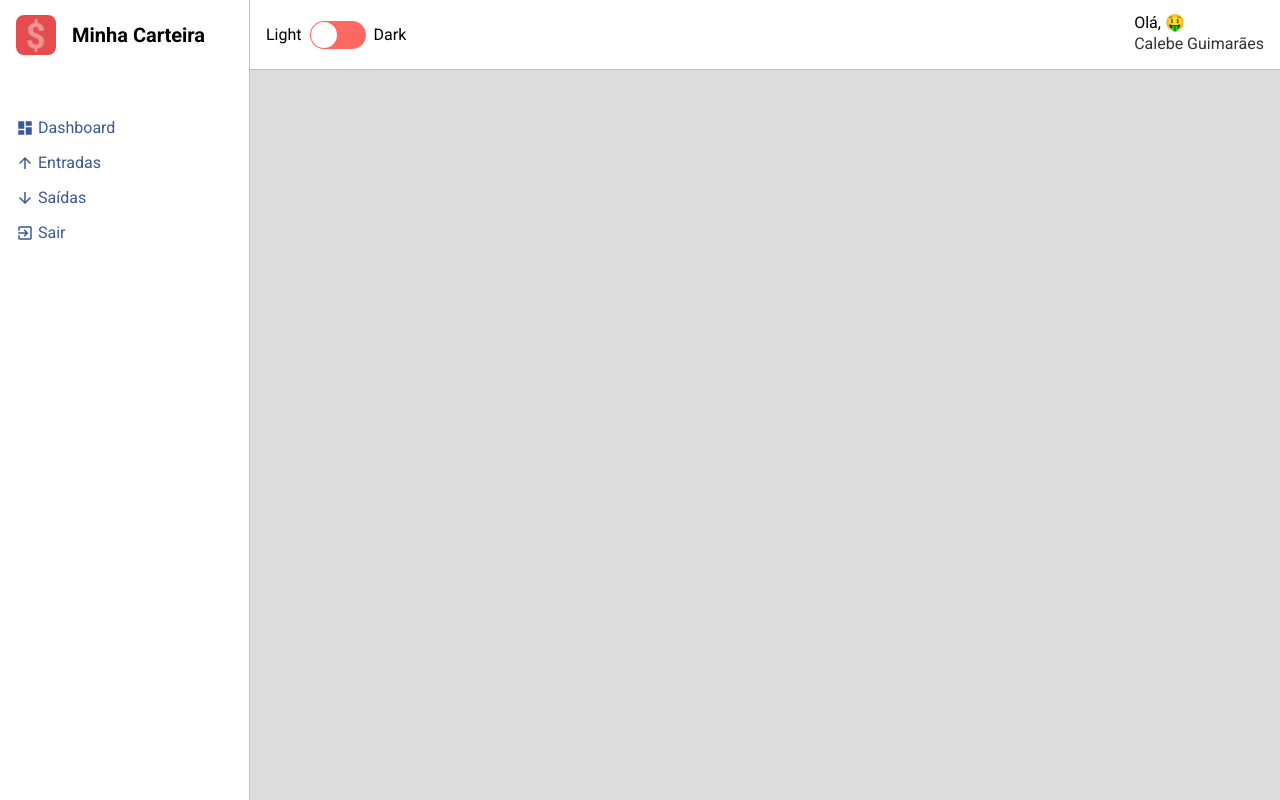
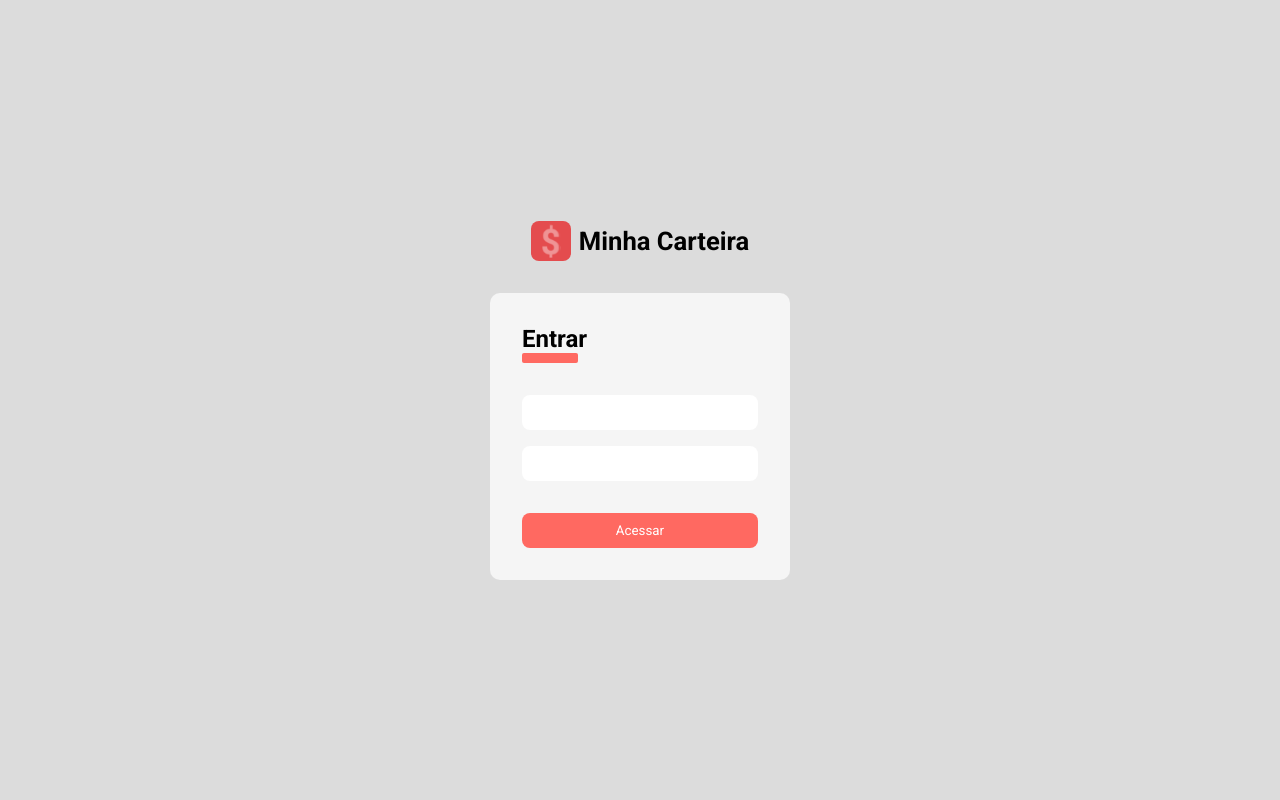
Before and after one commit to calebesg/my-wallet, a React (Create React App) app: page / in a window 1280 px wide. Built offline with nearby package versions, Linux system fonts and the light colour scheme.

Commit message:
created login page

```diff
--- /dev/null
+++ b/src/components/Button/index.tsx
@@ -0,0 +1,10 @@
+import { ButtonHTMLAttributes } from 'react'
+import { Container } from './styles'
+
+interface IButtonProps extends ButtonHTMLAttributes<HTMLButtonElement> {}
+
+const Button: React.FC<IButtonProps> = ({ children, ...attrs }) => {
+  return <Container {...attrs}>{children}</Container>
+}
+
+export default Button
--- /dev/null
+++ b/src/components/Button/styles.ts
@@ -0,0 +1,14 @@
+import styled from 'styled-components'
+
+export const Container = styled.button`
+  background-color: ${props => props.theme.colors.warning};
+  border-radius: 0.5rem;
+  color: white;
+  width: 100%;
+  padding: 0.625rem;
+  transition: filter 0.1s ease-out;
+
+  &:hover {
+    filter: brightness(1.1);
+  }
+`
--- /dev/null
+++ b/src/components/Input/index.tsx
@@ -0,0 +1,10 @@
+import { InputHTMLAttributes } from 'react'
+import { Container } from './styles'
+
+interface IInputProps extends InputHTMLAttributes<HTMLInputElement> {}
+
+const Input: React.FC<IInputProps> = ({ ...attrs }) => {
+  return <Container {...attrs} />
+}
+
+export default Input
--- /dev/null
+++ b/src/components/Input/styles.ts
@@ -0,0 +1,7 @@
+import styled from 'styled-components'
+
+export const Container = styled.input`
+  border-radius: 0.5rem;
+  width: 100%;
+  padding: 0.625rem;
+`
--- a/src/pages/SignIn/index.tsx
+++ b/src/pages/SignIn/index.tsx
@@ -1,8 +1,31 @@
+import { FormEvent } from 'react'
+import logoImg from '../../assets/logo.svg'
+import Button from '../../components/Button'
+import Input from '../../components/Input'
+
+import { Container, Logo, Form } from './styles'
+
 const SignIn: React.FC = () => {
+  const handleSubmit = (e: FormEvent) => {
+    e.preventDefault()
+  }
+
   return (
-    <div>
-      <h1>SignIn</h1>
-    </div>
+    <Container>
+      <Logo>
+        <img src={logoImg} alt="Minha Carteira" />
+        <h1>Minha Carteira</h1>
+      </Logo>
+
+      <Form onSubmit={handleSubmit}>
+        <h2>Entrar</h2>
+
+        <Input type="email" required />
+        <Input type="password" required />
+
+        <Button type="submit">Acessar</Button>
+      </Form>
+    </Container>
   )
 }
 
--- /dev/null
+++ b/src/pages/SignIn/styles.ts
@@ -0,0 +1,54 @@
+import styled from 'styled-components'
+
+export const Container = styled.div`
+  height: 100vh;
+  display: flex;
+  flex-direction: column;
+  justify-content: center;
+  align-items: center;
+  gap: 2rem;
+  background-color: ${props => props.theme.colors.primary};
+`
+
+export const Logo = styled.div`
+  display: flex;
+  align-items: center;
+  gap: 0.5rem;
+
+  > h1 {
+    color: ${props => props.theme.colors.text};
+    font-size: 1.6rem;
+  }
+
+  > img {
+    width: 2.5rem;
+  }
+`
+
+export const Form = styled.form`
+  display: flex;
+  flex-direction: column;
+  gap: 1rem;
+  max-width: 300px;
+  width: 100%;
+  background-color: ${props => props.theme.colors.tertiary};
+  border-radius: 0.625rem;
+  padding: 2rem;
+
+  > h2 {
+    color: ${props => props.theme.colors.text};
+    margin-bottom: 1rem;
+
+    &::after {
+      content: '';
+      display: block;
+      border-bottom: 0.625rem solid ${props => props.theme.colors.warning};
+      width: 3.5rem;
+      border-radius: 2px;
+    }
+  }
+
+  button {
+    margin-top: 1rem;
+  }
+`
--- /dev/null
+++ b/src/routes/auth.routes.tsx
@@ -0,0 +1,11 @@
+import { Routes, Route } from 'react-router-dom'
+
+import SignIn from '../pages/SignIn'
+
+const AuthRoutes: React.FC = () => (
+  <Routes>
+    <Route path="/" element={<SignIn />} />
+  </Routes>
+)
+
+export default AuthRoutes
--- a/src/routes/index.tsx
+++ b/src/routes/index.tsx
@@ -1,9 +1,12 @@
 import { BrowserRouter } from 'react-router-dom'
+
 import AppRoutes from './app.routes'
+import AuthRoutes from './auth.routes'
 
 const Routes: React.FC = () => (
   <BrowserRouter>
-    <AppRoutes />
+    {/* <AppRoutes /> */}
+    <AuthRoutes />
   </BrowserRouter>
 )
 
```
